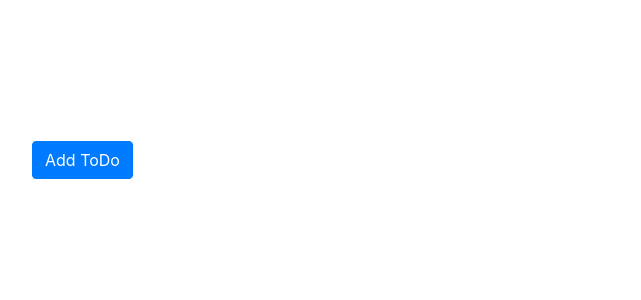
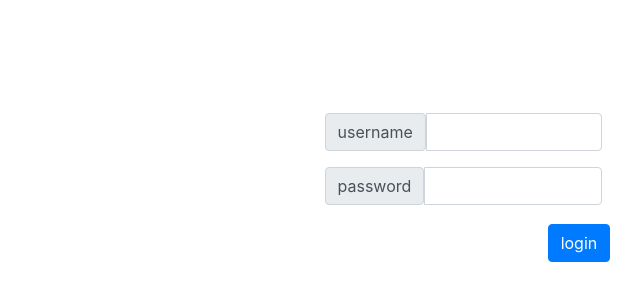
Before and after one commit to benjaminreis/2021Project, a React (Create React App) app in the folder app/: page / in a window 1280 px wide. Shown: the part 232-532 px from the top of the page, without its empty margins (38-679 px from the left). Built offline with nearby package versions, Linux system fonts and the light colour scheme; no server answers.

Commit message:
basic login page

```diff
--- a/app/src/App.js
+++ b/app/src/App.js
@@ -1,25 +1,15 @@
 import logo from './logo.svg';
 import './App.css';
 import TodoPage from './pages/TodoPage';
+import LoginPage from './pages/LoginPage';
 
 function App() {
   return (
     <div className="App">
       <header className="App-header">
-        {/* <img src={logo} className="App-logo" alt="logo" />
-        <p>
-          Edit <code>src/App.js</code> and save to reload.
-        </p>
-        <a
-          className="App-link"
-          href="https://reactjs.org"
-          target="_blank"
-          rel="noopener noreferrer"
-        >
-          Learn React */}
-        {/* </a> */}
 
-        <TodoPage />
+        <LoginPage />
+        {/* <TodoPage /> */}
       </header>
     </div>
   );
--- /dev/null
+++ b/app/src/pages/LoginPage.js
@@ -0,0 +1,66 @@
+import React, { useState, useEffect } from "react";
+import Button from "react-bootstrap/Button";
+import { Container, Col, Row, InputGroup, FormControl } from "react-bootstrap";
+import { authenticateUser } from "../services/UsersService";
+
+const LoginPage = ({ children }) => {
+  // const [show, toggleShow] = useState(false);
+  const [username, setUsername] = useState();
+  const [password, setPassword] = useState();
+
+  useEffect(() => {}, []);
+
+  return (
+    <Container>
+      <Col md={{ span: 3, offset: 3 }}>
+        <Row>
+          345= <h4>login:asdf</h4>
+        </Row>
+        <Row>
+          <InputGroup className="mb-3">
+            <InputGroup.Text id="inputGroup-sizing-default">
+              username
+            </InputGroup.Text>
+            <FormControl
+              aria-label="username"
+              aria-describedby="inputGroup-sizing-default"
+              value={username}
+              onChange={(e) => setUsername(e.target.value)}
+            />
+          </InputGroup>
+        </Row>
+        <Row>
+          <InputGroup className="mb-3">
+            <InputGroup.Text id="inputGroup-sizing-default">
+              password
+            </InputGroup.Text>
+            <FormControl
+              type="password"
+              aria-label="password"
+              aria-describedby="inputGroup-sizing-default"
+              value={password}
+              onChange={(e) => setPassword(e.target.value)}
+            />
+          </InputGroup>
+        </Row>
+        <Row>
+          <Col md={{ span: 3, offset: 9 }}>
+            <Button
+              class="btn btn-success"
+              onClick={() => {
+                let user = {};
+                user.Username = username;
+                user.Password = password;
+                authenticateUser(user);
+              }}
+            >
+              login
+            </Button>
+          </Col>{" "}
+        </Row>
+      </Col>
+    </Container>
+  );
+};
+
+export default LoginPage;
--- /dev/null
+++ b/app/src/services/UsersService.js
@@ -0,0 +1,18 @@
+import Axios from "axios";
+
+const rootURL = "https://localhost:5001/Users/";
+
+// https://localhost:5001/Users/authenticate
+
+const authenticateUser = async (model) => {
+  try {
+    console.log(model);
+    const response = await Axios.post(`${rootURL}authenticate`, model);
+    console.log(response);
+    return response.data;
+  } catch (error) {
+    console.error(error);
+  }
+};
+
+export { authenticateUser };
```
